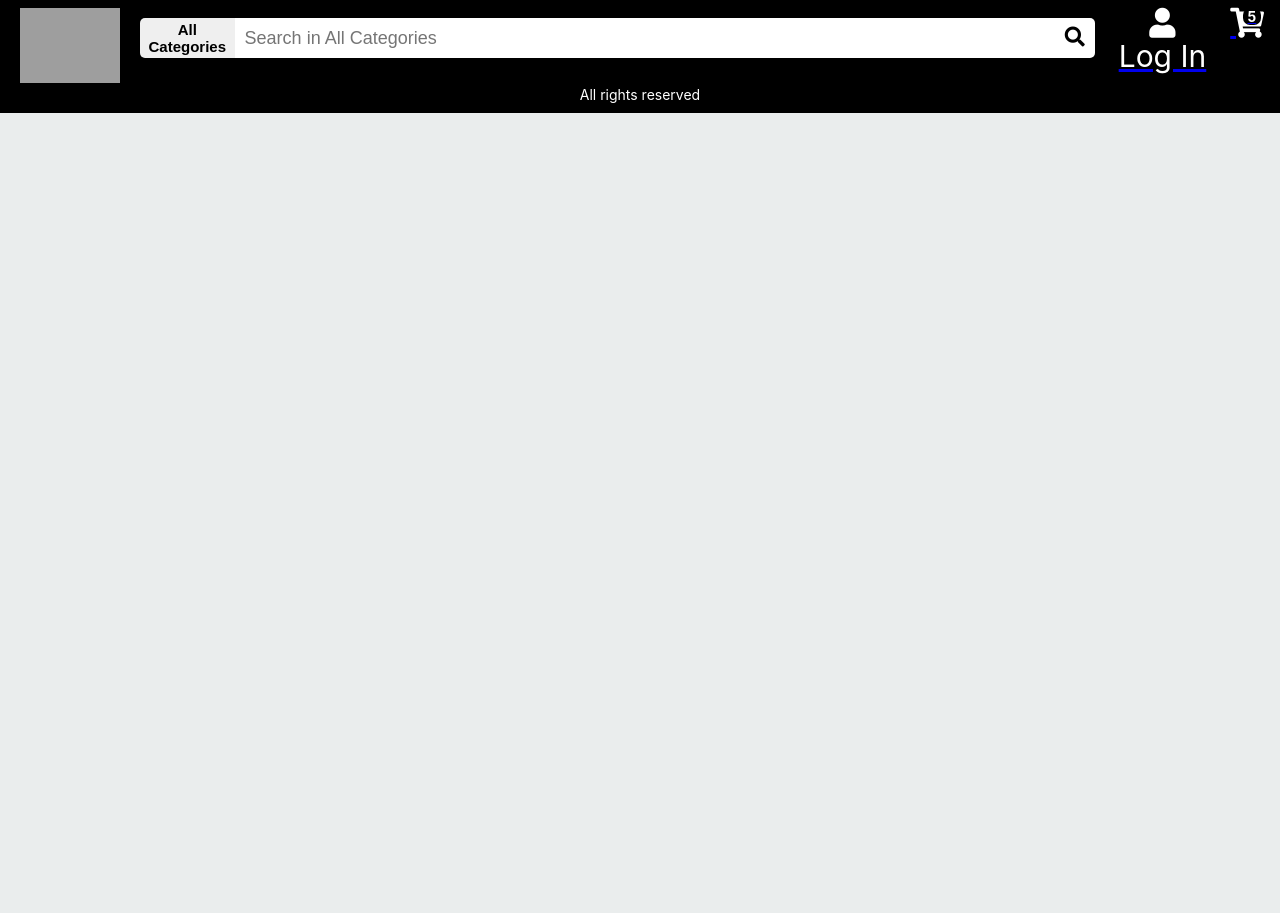
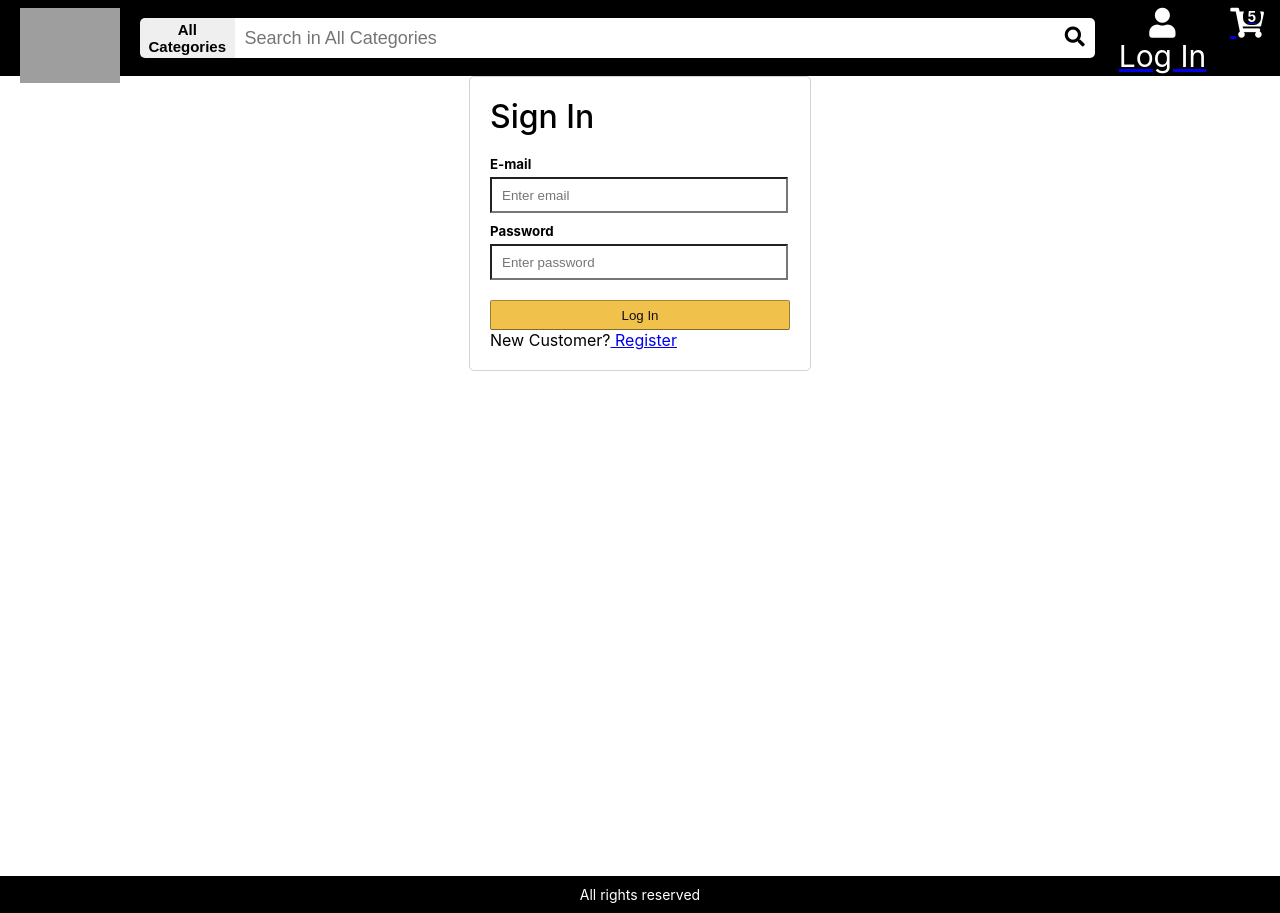
Before and after one commit to kdmladenov/E-commerce-site, a React (Create React App) app in the folder frontend/: page /login in a window 1280 px wide. Before the commit the page ends 800 px from the top, so only its background shows below. Built offline with nearby package versions, Linux system fonts and the light colour scheme; grey boxes are pictures that could not be loaded.

Commit message:
Login implemented

```diff
--- a/frontend/src/App.js
+++ b/frontend/src/App.js
@@ -4,6 +4,8 @@ import HomeScreen from './screens/HomeScreen';
 import Header from './components/Header';
 import ProductScreen from './screens/ProductScreen';
 import Footer from './components/Footer';
+import LoginScreen from './screens/LoginScreen';
+import RegisterScreen from './screens/RegisterScreen';
 
 const App = () => {
   return (
@@ -11,6 +13,8 @@ const App = () => {
       <Header />
       <Route exact path="/" component={HomeScreen} />
       <Route path="/products/:id" component={ProductScreen} />
+      <Route path="/login" component={LoginScreen} />
+      <Route path="/register" component={RegisterScreen} />
       <Footer />
     </Router>
   );
--- a/frontend/src/actions/userActions.js
+++ b/frontend/src/actions/userActions.js
@@ -1,6 +1,6 @@
 import axios from 'axios';
 import { BASE_URL } from '../constants/constants';
-import { USER_LOGIN_FAIL, USER_LOGIN_REQUEST, USER_LOGIN_SUCCESS } from '../constants/userConstants';
+import { USER_LOGIN_FAIL, USER_LOGIN_REQUEST, USER_LOGIN_SUCCESS, USER_LOGOUT } from '../constants/userConstants';
 
 export const login = (email, password) => async (dispatch) => {
   try {
@@ -19,7 +19,7 @@ export const login = (email, password) => async (dispatch) => {
       payload: data
     })
 
-    localStorage.set('userInfo', JSON.stringify(data))
+    localStorage.setItem('userInfo', JSON.stringify(data))
 
   } catch (error) {
         dispatch({
@@ -28,3 +28,10 @@ export const login = (email, password) => async (dispatch) => {
         });
   }
 };
+
+export const logout = () => async (dispatch) => {
+  localStorage.removeItem('userInfo')
+  dispatch({
+    type: USER_LOGOUT
+  })
+};
--- a/frontend/src/components/Message.js
+++ b/frontend/src/components/Message.js
@@ -5,7 +5,7 @@ const Message = ({ variant, children }) => {
 };
 
 Message.defaultProps = {
-  variant: 'info'
+  variant: 'danger'
 };
 
 export default Message;
--- /dev/null
+++ b/frontend/src/screens/LoginScreen.js
@@ -0,0 +1,63 @@
+import React, { useEffect, useState } from 'react';
+import { useDispatch, useSelector } from 'react-redux';
+import { Link } from 'react-router-dom';
+import { login } from '../actions/userActions';
+import Loader from '../components/Loader';
+import Message from '../components/Message';
+import './styles/LoginScreen.css';
+
+const LoginScreen = ({ location, history }) => {
+  const dispatch = useDispatch();
+
+  const [email, setEmail] = useState('');
+  const [password, setPassword] = useState('');
+
+  const userLogin = useSelector((state) => state.userLogin);
+  const { userInfo, loading, error } = userLogin;
+
+  useEffect(() => {
+    if (!error && userInfo?.token) {
+      history.push('/');
+    }
+  }, [history, userInfo, error]);
+
+  const loginHandler = (e) => {
+    e.preventDefault();
+    dispatch(login(email, password));
+  };
+
+  return (
+    <div className="login">
+      <div className="login_container">
+        <h1>Sign In</h1>
+        {loading && <Loader />}
+        {error && <Message variant="danger">{error}</Message>}
+        <form>
+          <h5>E-mail</h5>
+          <input
+            type="email"
+            placeholder="Enter email"
+            value={email}
+            onChange={(e) => setEmail(e.target.value)}
+          />
+          <h5>Password</h5>
+          <input
+            type="password"
+            placeholder="Enter password"
+            value={password}
+            onChange={(e) => setPassword(e.target.value)}
+          />
+          <button className="login_signInButton" onClick={loginHandler}>
+            Log In
+          </button>
+        </form>
+        <div className="registerRedirect">
+          New Customer?
+          <Link to={'/register'}> Register</Link>
+        </div>
+      </div>
+    </div>
+  );
+};
+
+export default LoginScreen;
--- /dev/null
+++ b/frontend/src/screens/RegisterScreen.js
@@ -0,0 +1,11 @@
+import React from 'react'
+
+const RegisterScreen = () => {
+  return (
+    <div>
+      Register screen
+    </div>
+  )
+}
+
+export default RegisterScreen
--- /dev/null
+++ b/frontend/src/screens/styles/LoginScreen.css
@@ -0,0 +1,71 @@
+.login {
+  height: 100vh;
+  background-color: #fff;
+  display: flex;
+  flex-direction: column;
+  align-items: center;
+}
+
+.login_logo {
+  margin-top: 20px;
+  margin-bottom: 20px;
+  object-fit: contain;
+  width: 100px;
+  margin-right: auto;
+  margin-left: auto;
+}
+
+.login_container {
+  display: flex;
+  width: 300px;
+  height: fit-content;
+  flex-direction: column;
+  border-radius: 5px;
+  border: 1px solid lightgrey;
+  padding: 20px;
+}
+
+.login_container > h1 {
+  font-weight: 500;
+  margin-bottom: 20px;
+
+}
+
+.login_container > form > h5 {
+  margin-bottom: 5px;
+}
+
+.login_container > form > input {
+  height: 30px;
+  padding-left: 10px;
+  margin-bottom: 10px;
+  background-color: white;
+  width: 94%;
+}
+
+.login_container > p {
+  margin-top: 15px;
+  font-size: 12px;
+}
+
+.login_signInButton{
+  background: #f0c14b;
+  width: 100%;
+  height: 30px;
+  border-radius: 2px;
+  border: 1px solid;
+  margin-top: 10px;
+  border-color: #a88734 #9c7e31 #846a29;
+  color: #111
+}
+
+.login_registerButton{
+  background: #f0c14b;
+  width: 100%;
+  height: 30px;
+  border-radius: 2px;
+  border: 1px solid;
+  margin-top: 10px;
+  border-color: #a88734 #9c7e31 #846a29;
+  background: #e7e9ec;
+}
--- a/frontend/src/screens/styles/ProductScreen.css
+++ b/frontend/src/screens/styles/ProductScreen.css
@@ -16,7 +16,7 @@
   margin: auto;
 }
 .product_detailCardMiddle {
-  width: 30vw;
+  width: 40vw;
   display: flex;
   flex-direction: column;
   align-items: flex-start;
@@ -24,9 +24,15 @@
 
 }
 .product_detailCardRight {
-  width: 20vw;
+  width: 30vw;
   display: flex;
   flex-direction: column;
   align-items: flex-start;
   margin: 2vh;
 }
+
+.product_detailCardRightItem {
+  display: flex;
+  margin:0.5vh;
+  justify-content: center;
+}
--- a/package.json
+++ b/package.json
@@ -32,6 +32,7 @@
     "@types/nodemailer": "^6.4.4",
     "@types/passport": "^1.0.7",
     "@types/passport-jwt": "^3.0.6",
+    "@types/react-router-bootstrap": "^0.24.5",
     "bcrypt": "^5.0.1",
     "cors": "^2.8.5",
     "dotenv": "^10.0.0",
@@ -44,7 +45,8 @@
     "multer": "^1.4.3",
     "nodemailer": "^6.6.3",
     "passport": "^0.4.1",
-    "passport-jwt": "^4.0.0"
+    "passport-jwt": "^4.0.0",
+    "react-router-bootstrap": "^0.25.0"
   },
   "devDependencies": {
     "concurrently": "^6.2.1",
```
Also changed, not shown: 1 other file (tests, documents, lock files or other folders).
